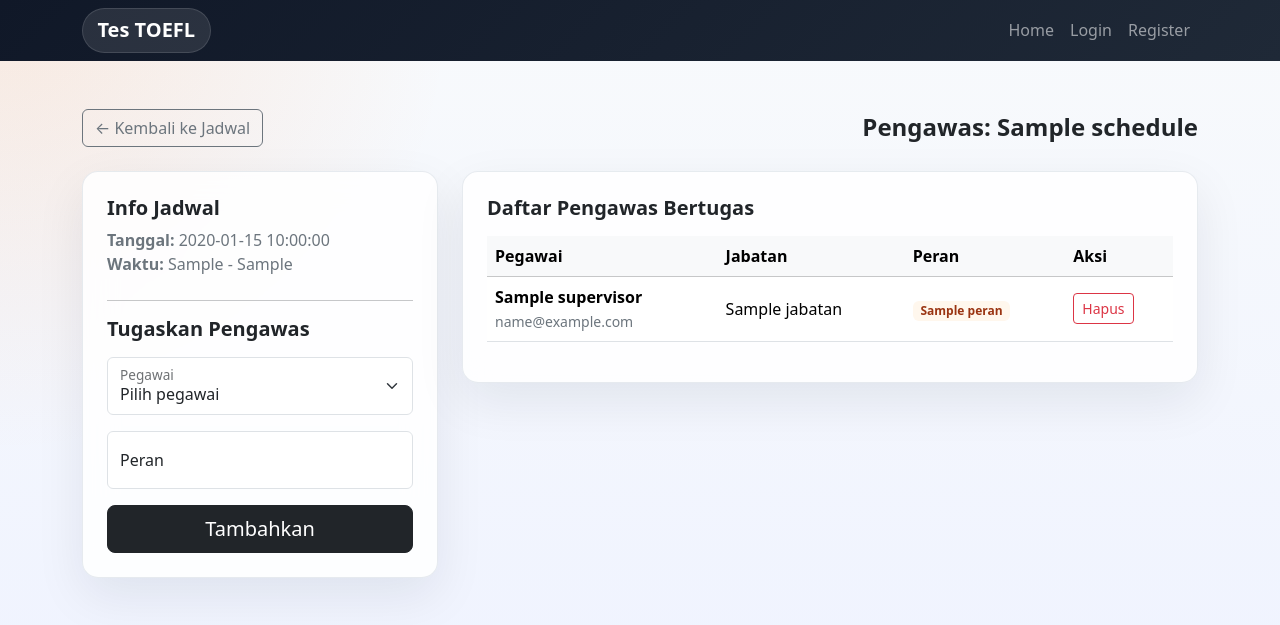
After one commit to Svaerd/upbg-backend, a Flask app: template templates/admin/schedule_supervisors.html in a window 1280 px wide. The commit adds this page. Shown: the top 625 px of the page. Run offline with Flask 3, Linux system fonts and the light colour scheme; the template is opened without the code that fills it: most values are stand-ins (such as "Sample title", 1, 10 or a date in 2020).

Commit message:
migrate FastAPI+MongoDB → Flask+MySQL; add admin CRUD: test_types, schedules, employees, supervisors

```diff
--- a/app.py
+++ b/app.py
@@ -366,6 +366,104 @@ def delete_schedule(id):
     return redirect(url_for('manage_schedules'))
 
 
+@app.route('/admin/employees', methods=['GET', 'POST'])
+@admin_required
+def manage_employees():
+    if request.method == 'POST':
+        nama = request.form.get('nama', '').strip()
+        email = request.form.get('email', '').strip()
+        no_hp = request.form.get('no_hp', '').strip()
+        jabatan = request.form.get('jabatan', '').strip()
+
+        if not nama or not email:
+            flash('Nama dan email wajib diisi.', 'danger')
+        else:
+            execute_query(
+                """
+                INSERT INTO employees (nama, email, no_hp, jabatan)
+                VALUES (%s, %s, %s, %s)
+                """,
+                (nama, email, no_hp, jabatan),
+                commit=True,
+            )
+            flash('Pegawai berhasil ditambahkan!', 'success')
+            return redirect(url_for('manage_employees'))
+
+    employees = fetch_all("SELECT * FROM employees ORDER BY employee_id DESC")
+    return render_template('admin/employees.html', employees=employees)
+
+
+@app.route('/admin/employees/delete/<int:id>', methods=['POST'])
+@admin_required
+def delete_employee(id):
+    execute_query("DELETE FROM employees WHERE employee_id = %s", (id,), commit=True)
+    flash('Pegawai berhasil dihapus.', 'info')
+    return redirect(url_for('manage_employees'))
+
+
+@app.route('/admin/schedules/<int:schedule_id>/supervisors', methods=['GET', 'POST'])
+@admin_required
+def manage_schedule_supervisors(schedule_id):
+    schedule = fetch_one(
+        """
+        SELECT s.schedule_id, s.tanggal, s.jam_mulai, s.jam_selesai, t.nama_tes
+        FROM schedules s
+        JOIN test_types t ON s.test_type_id = t.test_type_id
+        WHERE s.schedule_id = %s
+        """,
+        (schedule_id,)
+    )
+
+    if not schedule:
+        flash('Jadwal tidak ditemukan.', 'danger')
+        return redirect(url_for('manage_schedules'))
+
+    if request.method == 'POST':
+        employee_id = request.form.get('employee_id')
+        peran = request.form.get('peran', '').strip()
+
+        if not employee_id or not peran:
+            flash('Pegawai dan peran wajib diisi.', 'danger')
+        else:
+            execute_query(
+                """
+                INSERT INTO schedule_supervisors (schedule_id, employee_id, peran)
+                VALUES (%s, %s, %s)
+                """,
+                (schedule_id, employee_id, peran),
+                commit=True,
+            )
+            flash('Pengawas berhasil ditugaskan!', 'success')
+            return redirect(url_for('manage_schedule_supervisors', schedule_id=schedule_id))
+
+    supervisors = fetch_all(
+        """
+        SELECT ss.id, ss.peran, e.nama, e.email, e.jabatan
+        FROM schedule_supervisors ss
+        JOIN employees e ON ss.employee_id = e.employee_id
+        WHERE ss.schedule_id = %s
+        """,
+        (schedule_id,)
+    )
+
+    employees_dropdown = fetch_all("SELECT employee_id, nama, jabatan FROM employees")
+
+    return render_template(
+        'admin/schedule_supervisors.html',
+        schedule=schedule,
+        supervisors=supervisors,
+        employees=employees_dropdown
+    )
+
+@app.route('/admin/supervisors/delete/<int:id>', methods=['POST'])
+@admin_required
+def delete_schedule_supervisor(id):
+    schedule_id = request.form.get('schedule_id')
+    execute_query("DELETE FROM schedule_supervisors WHERE id = %s", (id,), commit=True)
+    flash('Pengawas berhasil dihapus dari jadwal.', 'info')
+    return redirect(url_for('manage_schedule_supervisors', schedule_id=schedule_id))
+
+
 if __name__ == '__main__':
     print("  _    _ _____  ____   _____   _______ ____  ______ ______ _      ")
     print(" | |  | |  __ \|  _ \ / ____| |__   __/ __ \|  ____|  ____| |     ")
--- /dev/null
+++ b/templates/admin/schedule_supervisors.html
@@ -0,0 +1,79 @@
+{% extends "base.html" %}
+{% block content %}
+<div class="mb-4 d-flex justify-content-between align-items-center">
+  <a href="{{ url_for('manage_schedules') }}" class="btn btn-outline-secondary">&larr; Kembali ke Jadwal</a>
+  <h4 class="mb-0 text-dark fw-bold">Pengawas: {{ schedule.nama_tes }}</h4>
+</div>
+
+<div class="row g-4">
+  <div class="col-lg-4">
+    <div class="auth-panel rounded-4 p-4">
+      <div class="mb-4">
+        <h5 class="fw-bold">Info Jadwal</h5>
+        <ul class="list-unstyled text-secondary">
+          <li><strong>Tanggal:</strong> {{ schedule.tanggal }}</li>
+          <li><strong>Waktu:</strong> {{ schedule.jam_mulai }} - {{ schedule.jam_selesai }}</li>
+        </ul>
+      </div>
+      <hr />
+      <h2 class="h5 fw-bold mb-3">Tugaskan Pengawas</h2>
+      <form method="post">
+        <div class="form-floating mb-3">
+          <select class="form-select" id="employee_id" name="employee_id" required>
+            <option value="">Pilih pegawai</option>
+            {% for e in employees %}
+            <option value="{{ e.employee_id }}">{{ e.nama }} ({{ e.jabatan }})</option>
+            {% endfor %}
+          </select>
+          <label for="employee_id">Pegawai</label>
+        </div>
+        <div class="form-floating mb-3">
+          <input class="form-control" id="peran" type="text" name="peran" placeholder="Peran (misal: Pengawas Utama)" required />
+          <label for="peran">Peran</label>
+        </div>
+        <button class="btn btn-dark btn-lg w-100" type="submit">Tambahkan</button>
+      </form>
+    </div>
+  </div>
+
+  <div class="col-lg-8">
+    <div class="hero-panel rounded-4 p-4">
+      <h2 class="h5 fw-bold mb-3">Daftar Pengawas Bertugas</h2>
+      {% if supervisors %}
+      <div class="table-responsive">
+        <table class="table table-hover align-middle">
+          <thead class="table-light">
+            <tr>
+              <th>Pegawai</th>
+              <th>Jabatan</th>
+              <th>Peran</th>
+              <th>Aksi</th>
+            </tr>
+          </thead>
+          <tbody>
+            {% for s in supervisors %}
+            <tr>
+              <td>
+                <div class="fw-semibold">{{ s.nama }}</div>
+                <small class="text-secondary">{{ s.email }}</small>
+              </td>
+              <td>{{ s.jabatan or '-' }}</td>
+              <td><span class="badge accent-pill">{{ s.peran }}</span></td>
+              <td>
+                <form action="{{ url_for('delete_schedule_supervisor', id=s.id) }}" method="post" onsubmit="return confirm('Hapus pengawas ini dari jadwal?')">
+                  <input type="hidden" name="schedule_id" value="{{ schedule.schedule_id }}" />
+                  <button class="btn btn-sm btn-outline-danger" type="submit">Hapus</button>
+                </form>
+              </td>
+            </tr>
+            {% endfor %}
+          </tbody>
+        </table>
+      </div>
+      {% else %}
+      <p class="text-secondary mb-0">Belum ada pengawas yang ditugaskan untuk jadwal ini.</p>
+      {% endif %}
+    </div>
+  </div>
+</div>
+{% endblock %}
--- a/templates/admin/schedules.html
+++ b/templates/admin/schedules.html
@@ -86,7 +86,8 @@
                 </span>
               </td>
               <td>
-                <form action="{{ url_for('delete_schedule', id=s.schedule_id) }}" method="post" onsubmit="return confirm('Hapus jadwal ini?')">
+                <form action="{{ url_for('delete_schedule', id=s.schedule_id) }}" method="post" onsubmit="return confirm('Hapus jadwal ini?')" class="d-inline">
+                  <a href="{{ url_for('manage_schedule_supervisors', schedule_id=s.schedule_id) }}" class="btn btn-sm btn-outline-primary">Pengawas</a>
                   <button class="btn btn-sm btn-outline-danger" type="submit">Hapus</button>
                 </form>
               </td>
--- a/templates/base.html
+++ b/templates/base.html
@@ -88,6 +88,7 @@
             {% if current_user.tipe_user == 'admin' %}
             <a class="nav-link" href="{{ url_for('manage_test_types') }}">Tipe Tes</a>
             <a class="nav-link" href="{{ url_for('manage_schedules') }}">Jadwal</a>
+            <a class="nav-link" href="{{ url_for('manage_employees') }}">Pegawai</a>
             {% endif %}
             <form
               class="d-inline"
```
Also changed, not shown: templates/admin/employees.html (added, +69 -0 lines).
